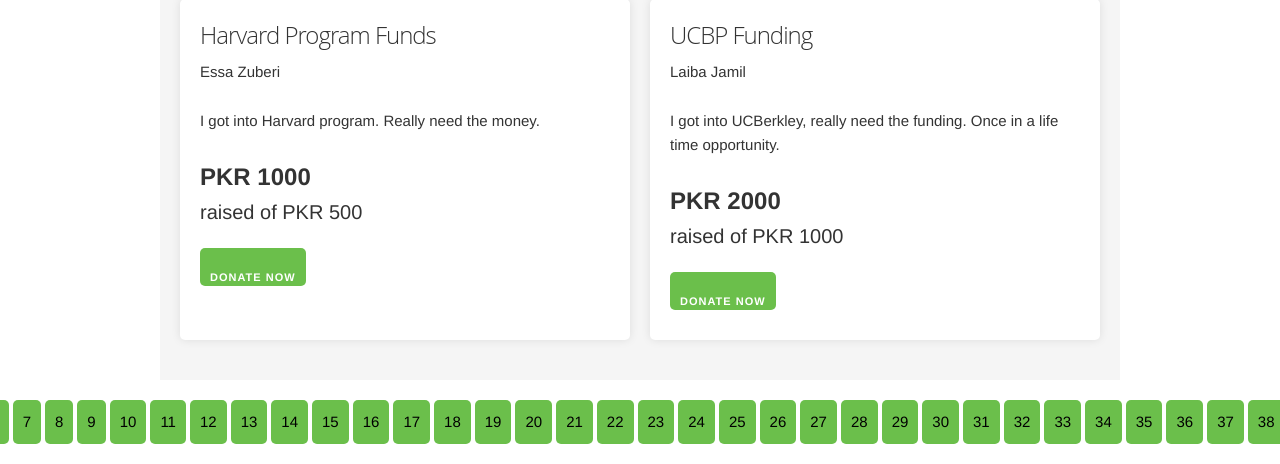
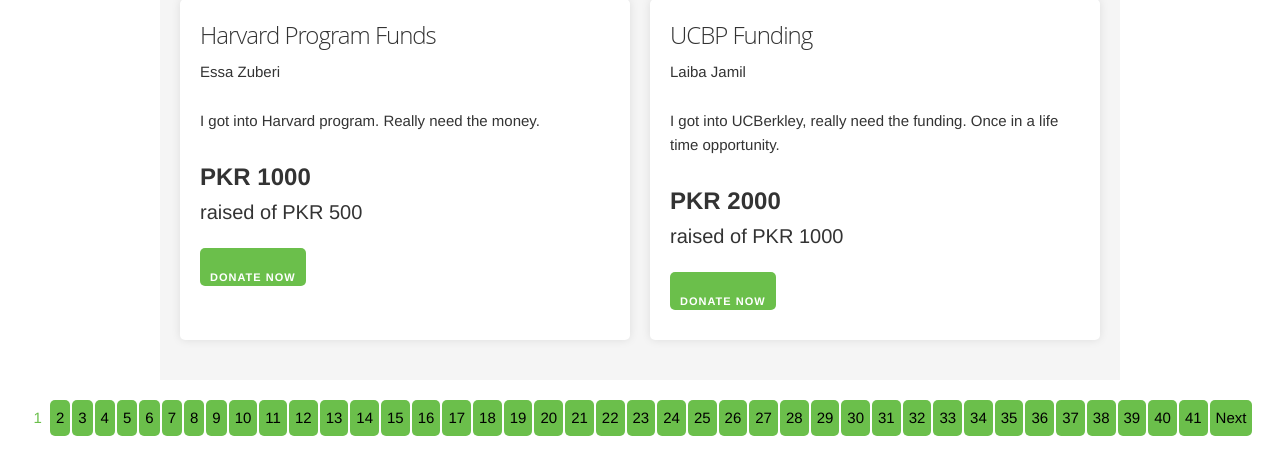
Before and after one commit to essaathar/Atiya-e-ilm, a Flask app: page /sponsor_homepage in a window 1280 px wide; the page is wider, and only the part inside the window is pictured. Shown: the part 1566-2030 px from the top of that part. After the commit the page ends 2002 px from the top of that part, so only its background shows below. Run offline with Flask 3, Linux system fonts and the light colour scheme; data comes from the database, SQL or seed files in the repository; both versions use the stored data as it was after the commit.

Commit message:
sponsorhomepage bug fixes

```diff
--- a/templates/sponsor_homepage.html
+++ b/templates/sponsor_homepage.html
@@ -106,8 +106,8 @@
       }
 
       .pagination a, .pagination span {
-        margin: 0 2px;
-        padding: 10px;
+        margin: 0 1px;
+        padding: 6px;
         background-color: #6bbf4b;
         color: #000000;
         text-decoration: none;
```
Also changed, not shown: atiya-e-ilm.db.
